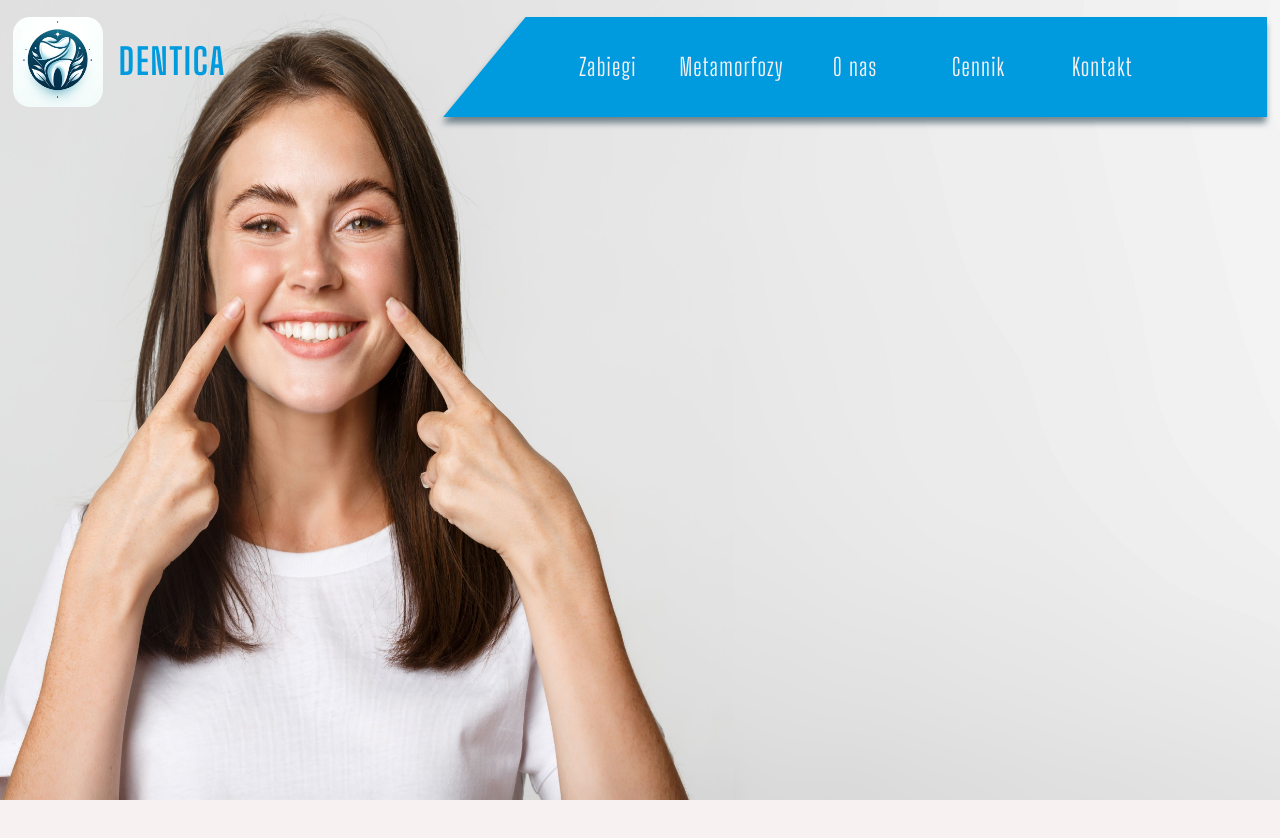
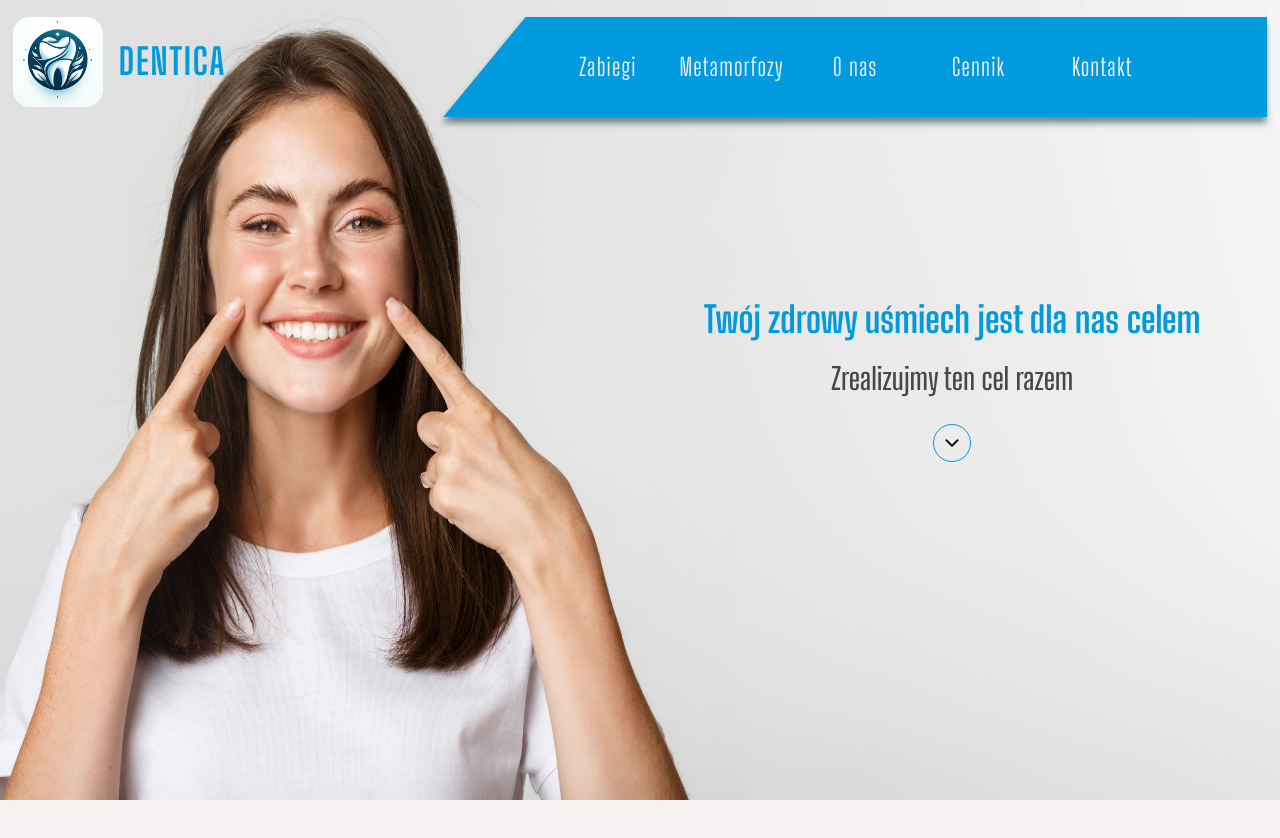
Before and after one commit to Engarr/DENTICA, a Next.js app: page / in a window 1280 px wide. Shown: the top 838 px of the page. Built offline with nearby package versions, Linux system fonts and the light colour scheme.

Commit message:
add welcome-text component

```diff
--- /dev/null
+++ b/app/components/background-image.tsx
@@ -0,0 +1,23 @@
+import React from 'react';
+import Image from 'next/image';
+import bg from '@/public/bg.jpg';
+
+const BackgroundImage = () => {
+  return (
+    <div className='absolute top-0 left-0 w-full h-full overflow-x-hidden'>
+      <div className='relative top-0 left-[-25%] sm:left-0 w-full h-[100vh] min-w-[180vh] lg:min-w-[300vh'>
+        <Image
+          alt=''
+          src={bg}
+          width={5955}
+          height={2881}
+          priority
+          quality={80}
+          className=' top-0 left-0 absolute h-full w-full'
+        />
+      </div>
+    </div>
+  );
+};
+
+export default BackgroundImage;
--- /dev/null
+++ b/app/components/welcome-text.tsx
@@ -0,0 +1,30 @@
+'use client';
+import { motion } from 'framer-motion';
+import React from 'react';
+import ScrollDownBtn from '@/components/UI/scroll-down-btn';
+import Wrapper from '@/components/wrapper';
+
+const WelcomeText = () => {
+  return (
+    <Wrapper style='h-[100vh] top-0 absolute'>
+      <motion.div
+        className=' absolute top-1/2 flex flex-col justify-center items-center lg:left-[55%] bg-white/70 lg:bg-transparent w-full lg:w-auto py-5 lg:top-[35%] gap-1 xl:gap-5'
+        initial={{ opacity: 0 }}
+        animate={{ opacity: 1 }}
+        transition={{ duration: 0.5 }}>
+        <h1 className='text-[var(--main-color)] font-bold text-xl s:text-2xl  md:text-4xl lg:text-3xl xl:text-4xl'>
+          Twój zdrowy uśmiech jest dla nas celem
+        </h1>
+        <p className='text-[var(--text-second-color)] font-semibold text-lg s:text-xl  md:text-3xl lg:text-2xl xl:text-3xl'>
+          Zrealizujmy ten cel razem
+        </p>
+        <ScrollDownBtn />
+      </motion.div>
+    </Wrapper>
+  );
+};
+
+export default WelcomeText;
+// z-20 absolute top-1/2 lg:top-[35%] xl:top-[40%] xl:left-[100%] text-center gap-1 xl:gap-5 flex flex-col xl:mr-28 bg-white/65 w-full translate-x-1/2 left-1/2
+// lg:text-2xl xl:text-[2.5rem]
+// lg:text-xl xl:text-4xl
--- a/app/globals.css
+++ b/app/globals.css
@@ -12,6 +12,7 @@
   --transparent-black-80: rgba(0, 0, 0, 0.8);
   --main-color: #009adf;
   --text-first-color: #f8f1f1;
+  --text-second-color: #484646;
   --text-first-color-hover: #c6e6fc;
 }
 
@@ -33,15 +34,3 @@ body {
 .divShadow {
   filter: drop-shadow(-1px 6px 3px rgba(0, 34, 50, 0.5));
 }
-.grid-container {
-  display: grid;
-  grid-template-columns: 1fr auto; /* Jedna kolumna elastyczna, druga auto (dopasowana do szerokości zdjęcia) */
-  height: 100%;
-}
-
-.image {
-  max-width: 100%; /* Maksymalna szerokość dla obrazu */
-  height: auto; /* Auto wysokość, aby zachować proporcje */
-  align-self: center; /* Wyrównaj obraz do środka w pionie */
-  justify-self: end; /* Umieść obraz na końcu w poziomie (prawy bok) */
-}
--- a/app/page.tsx
+++ b/app/page.tsx
@@ -1,20 +1,11 @@
-import Image from 'next/image';
-import bg from '@/public/bg.jpg';
+import BackgroundImage from './components/background-image';
+import WelcomeText from './components/welcome-text';
 
 export default function Home() {
   return (
     <main className='flex min-h-screen flex-col items-center justify-between  h-[1000px] '>
-      <div className='absolute top-0 left-0 w-full h-full overflow-x-hidden'>
-        <div className='relative top-0 left-[-25%] sm:left-0 w-full h-[100vh] min-w-[180vh] lg:min-w-[200vh'>
-          <Image
-            alt=''
-            src={bg}
-            width={5955}
-            height={2881}
-            className=' top-0 left-0 absolute h-full w-full'
-          />
-        </div>
-      </div>
+      <BackgroundImage />
+      <WelcomeText />
     </main>
   );
 }
--- /dev/null
+++ b/components/UI/scroll-down-btn.tsx
@@ -0,0 +1,38 @@
+'use client';
+import React from 'react';
+import { motion } from 'framer-motion';
+import { IoIosArrowDown } from 'react-icons/io';
+
+const ScrollDownBtn = () => {
+  const scrolltoHash = function () {
+    const element = document.getElementById('second-section');
+    element?.scrollIntoView({
+      behavior: 'smooth',
+      block: 'start',
+      inline: 'nearest',
+    });
+  };
+  return (
+    <div className={``}>
+      <motion.button
+        aria-label='scroll-down'
+        className=' p-2 mt-2 xl:p-2 rounded-[50%] border border-[var(--main-color)] '
+        whileTap={{ scale: 0.95 }}
+        whileHover={{
+          scale: 1.05,
+          transition: { duration: 0.1 },
+        }}
+        onClick={scrolltoHash}>
+        <motion.div
+          whileHover={{
+            scale: 1.05,
+            transition: { duration: 0.1 },
+          }}>
+          <IoIosArrowDown className='text-[15px] xs:text-[20px]  text-main-color' />
+        </motion.div>
+      </motion.button>
+    </div>
+  );
+};
+
+export default ScrollDownBtn;
--- a/components/mobile-menu.tsx
+++ b/components/mobile-menu.tsx
@@ -32,7 +32,7 @@ const MobileMenu = ({ handleToggleMenu, menuVisible }: MobileMenuProps) => {
               onClick={(event) => {
                 event.stopPropagation();
               }}>
-              <ul className='flex flex-col items-center justify-center gap-3 text-[var(--main-color)] text-xl p-10 mt-20 tracking-wider'>
+              <ul className='flex flex-col items-center justify-center gap-5 text-[var(--main-color)] text-3xl p-10 mt-20 tracking-wider'>
                 {linksMobile.map((link) => (
                   <li key={link.hash}>
                     <Link href={link.hash} onClick={handleCloseMenu}>
--- /dev/null
+++ b/components/wrapper.tsx
@@ -0,0 +1,21 @@
+import { cn } from '@/lib/utils';
+import React, { ReactNode } from 'react';
+
+type WrapperType = {
+  children: ReactNode;
+  style?: string;
+};
+
+const Wrapper = ({ children, style }: WrapperType) => {
+  return (
+    <div
+      className={cn(
+        'flex justify-center items-center relative max-w-[1920px]  w-full top-0 ',
+        style
+      )}>
+      {children}
+    </div>
+  );
+};
+
+export default Wrapper;
--- /dev/null
+++ b/lib/utils.tsx
@@ -0,0 +1,6 @@
+import { type ClassValue, clsx } from 'clsx';
+import { twMerge } from 'tailwind-merge';
+
+export function cn(...inputs: ClassValue[]) {
+  return twMerge(clsx(inputs));
+}
--- a/package.json
+++ b/package.json
@@ -14,6 +14,7 @@
     "next": "14.1.0",
     "react": "^18",
     "react-dom": "^18",
+    "react-icons": "^5.0.1",
     "tailwind-merge": "^2.2.1"
   },
   "devDependencies": {
--- a/tailwind.config.ts
+++ b/tailwind.config.ts
@@ -1,17 +1,22 @@
-import type { Config } from "tailwindcss";
+import type { Config } from 'tailwindcss';
 
 const config: Config = {
   content: [
-    "./pages/**/*.{js,ts,jsx,tsx,mdx}",
-    "./components/**/*.{js,ts,jsx,tsx,mdx}",
-    "./app/**/*.{js,ts,jsx,tsx,mdx}",
+    './pages/**/*.{js,ts,jsx,tsx,mdx}',
+    './components/**/*.{js,ts,jsx,tsx,mdx}',
+    './app/**/*.{js,ts,jsx,tsx,mdx}',
   ],
   theme: {
     extend: {
       backgroundImage: {
-        "gradient-radial": "radial-gradient(var(--tw-gradient-stops))",
-        "gradient-conic":
-          "conic-gradient(from 180deg at 50% 50%, var(--tw-gradient-stops))",
+        'gradient-radial': 'radial-gradient(var(--tw-gradient-stops))',
+        'gradient-conic':
+          'conic-gradient(from 180deg at 50% 50%, var(--tw-gradient-stops))',
+      },
+      screens: {
+        xs: '375px',
+        s: '414px',
+        xxxl: '1634px',
       },
     },
   },
```
Also changed, not shown: 1 other file (tests, documents, lock files or other folders).
